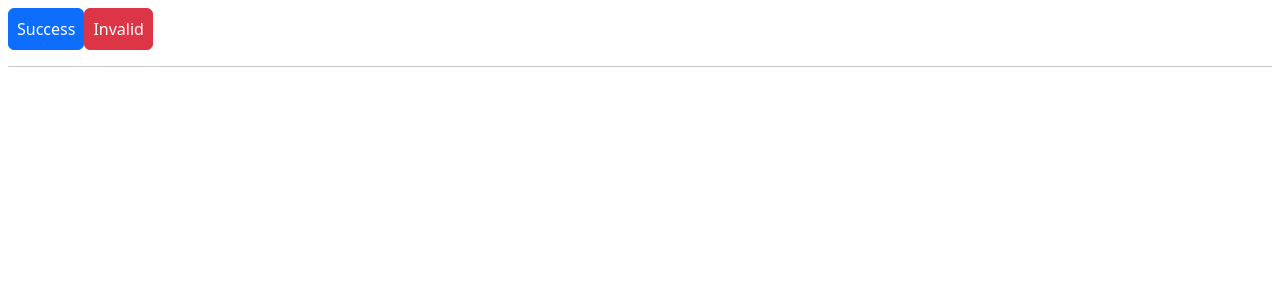
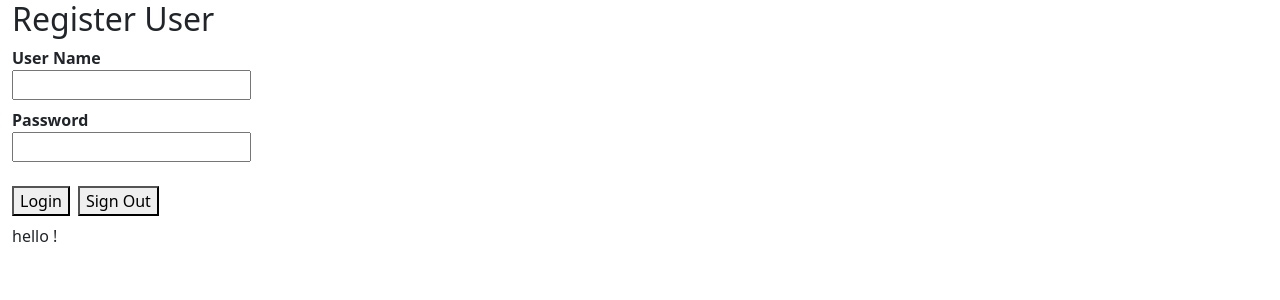
Before and after one commit to AshwaniPandey0805/14-React-Tutorial, a React (Create React App) app: page / in a window 1280 px wide. Shown: the top 300 px of the page. Built offline with nearby package versions, Linux system fonts and the light colour scheme.

Commit message:
UserLogin cookie commit

```diff
--- a/package.json
+++ b/package.json
@@ -10,6 +10,7 @@
     "bootstrap-icons": "^1.10.5",
     "formik": "^2.4.3",
     "react": "^18.2.0",
+    "react-cookie": "^6.1.0",
     "react-dom": "^18.2.0",
     "react-scripts": "5.0.1",
     "web-vitals": "^2.1.4",
--- /dev/null
+++ b/src/components/UserLogin.js
@@ -0,0 +1,50 @@
+import { useState, useEffect } from "react";
+import { useCookies } from "react-cookie";
+
+export default function UserLogin(){
+
+    const [cookie, setCookie, removeCookie] = useCookies(['username']);
+    const [userDetails, seUserDetails] = useState({UserName : '', Password : ''});
+
+    function handleUserName(e){
+        seUserDetails({
+            UserName : e.target.value,
+            Password : userDetails.Password
+        })
+    }
+
+
+    function handlePassword(e){
+        seUserDetails({
+            UserName : userDetails.UserName,
+            Password : e.target.value
+        })
+    }
+
+    function handleLogin(){
+        setCookie('username', userDetails.UserName);
+        alert('Login Success..');
+    }
+
+    function handleSignOut(){
+        removeCookie('username');
+        alert('Log Out..')
+    }
+    return(
+        <div className="container-fluid">
+            <h2>Register User</h2>
+            <dl>
+                <dt>User Name</dt>
+                <dd><input type="text" onChange={handleUserName} /></dd>
+                <dt>Password</dt>
+                <dd><input type="text" onChange={handlePassword} /></dd>
+
+            </dl>
+            <button onClick={handleLogin}>Login</button>
+            <button className="m-2" onClick={handleSignOut}>Sign Out</button>
+            <div>
+                hello ! {cookie.username}
+            </div>
+        </div>
+    )
+}
--- a/src/index.js
+++ b/src/index.js
@@ -19,11 +19,15 @@ import YupValidation from './components/YupValidation';
 import YupValidationComponent from './components/YupValidationComponent';
 import LifeCycleDemo from './components/LifeCycleDemo';
 import ReactHookDemo from './components/ReactHookDemo';
+import UserLogin from './components/UserLogin';
+import { CookiesProvider } from 'react-cookie';
 
 const root = ReactDOM.createRoot(document.getElementById('root'));
 root.render(
   <React.StrictMode>
-    <ReactHookDemo />
+    <CookiesProvider >
+      <UserLogin />
+    </CookiesProvider>
   </React.StrictMode>
 );
 
```
Also changed, not shown: 1 other file (tests, documents, lock files or other folders).
